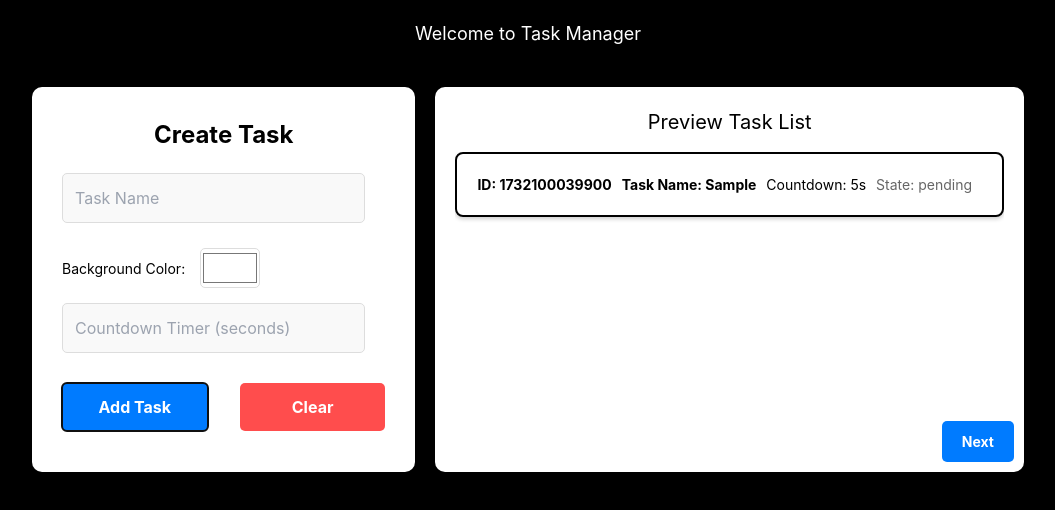
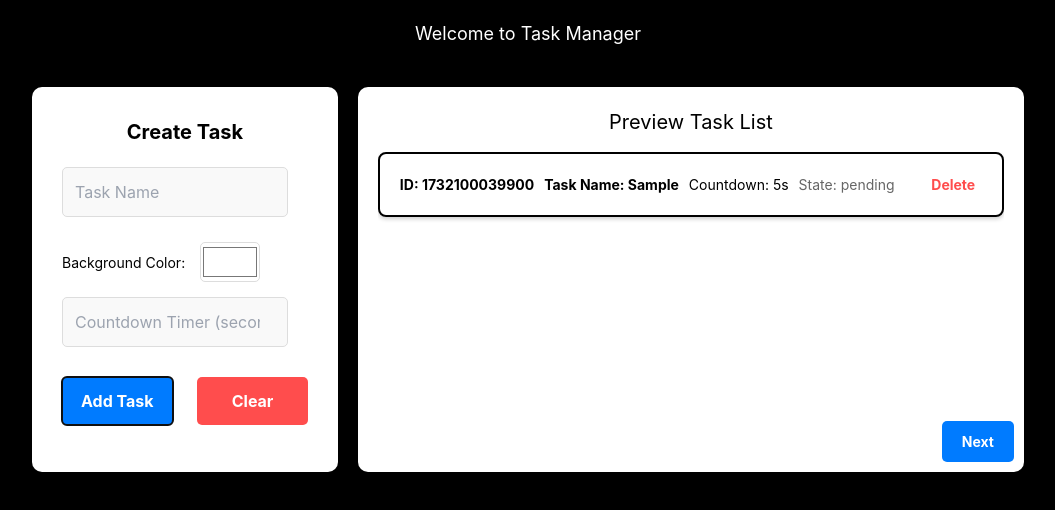
Before and after one commit to godlesscherry/react-task-manager, a React (Vite) app: page /task-creation in a window 1280 px wide. Both pictures are taken after typing "Sample", "5" into the empty fields and a click on the button "Add Task". Shown: the top 510 px of the page, without its empty margins (112-1167 px from the left). Built offline with nearby package versions, Linux system fonts and the light colour scheme.

Commit message:
chore: minor fixes

```diff
--- a/src/pages/TaskCreationPage.css
+++ b/src/pages/TaskCreationPage.css
@@ -38,7 +38,7 @@
 }
 
 .create-task-box h2 {
-  font-size: 24px;
+  font-size: 20px;
   margin-bottom: 20px;
   color: #000;
   font-weight: bold;
--- a/src/pages/TaskCreationPage.jsx
+++ b/src/pages/TaskCreationPage.jsx
@@ -1,6 +1,6 @@
 import React, { useState } from 'react';
 import { useDispatch, useSelector } from 'react-redux';
-import { addTask } from '../store/taskSlice'; // Import Redux action
+import { addTask, deleteTask } from '../store/taskSlice'; // Import Redux action
 import { useNavigate } from 'react-router-dom';
 import './TaskCreationPage.css'; // Import the CSS file
 
@@ -58,6 +58,10 @@ const TaskCreationPage = () => {
 
   const handleNext = () => {
     navigate('/countdown'); // Navigate to CountdownPage
+  };
+
+  const handleDeleteTask = (taskId) => {
+    dispatch(deleteTask(taskId));
   };
 
   return (
@@ -125,6 +129,14 @@ const TaskCreationPage = () => {
                   <span className="task-countdown">Countdown: {task.countdown}s</span>
                   <span className="task-state">State: {task.state}</span>
                 </div>
+                {task.state === 'pending' && (
+                  <button
+                    className="delete-button"
+                    onClick={() => handleDeleteTask(task.id)}
+                  >
+                    Delete
+                  </button>
+                )}
               </li>
             ))}
           </ul>
--- a/src/store/taskSlice.js
+++ b/src/store/taskSlice.js
@@ -15,6 +15,9 @@ const taskSlice = createSlice({
         state: 'pending',
       });
     },
+    deleteTask: (state, action) => {
+        state.currentTaskList = state.currentTaskList.filter((task) => task.id !== action.payload);
+      },
     activateTask: (state, action) => {
       const taskIndex = state.currentTaskList.findIndex((task) => task.id === action.payload);
       if (taskIndex !== -1) {
@@ -59,6 +62,7 @@ const taskSlice = createSlice({
 
 export const {
   addTask,
+  deleteTask,
   activateTask,
   completeTask,
   restartTask,
```
